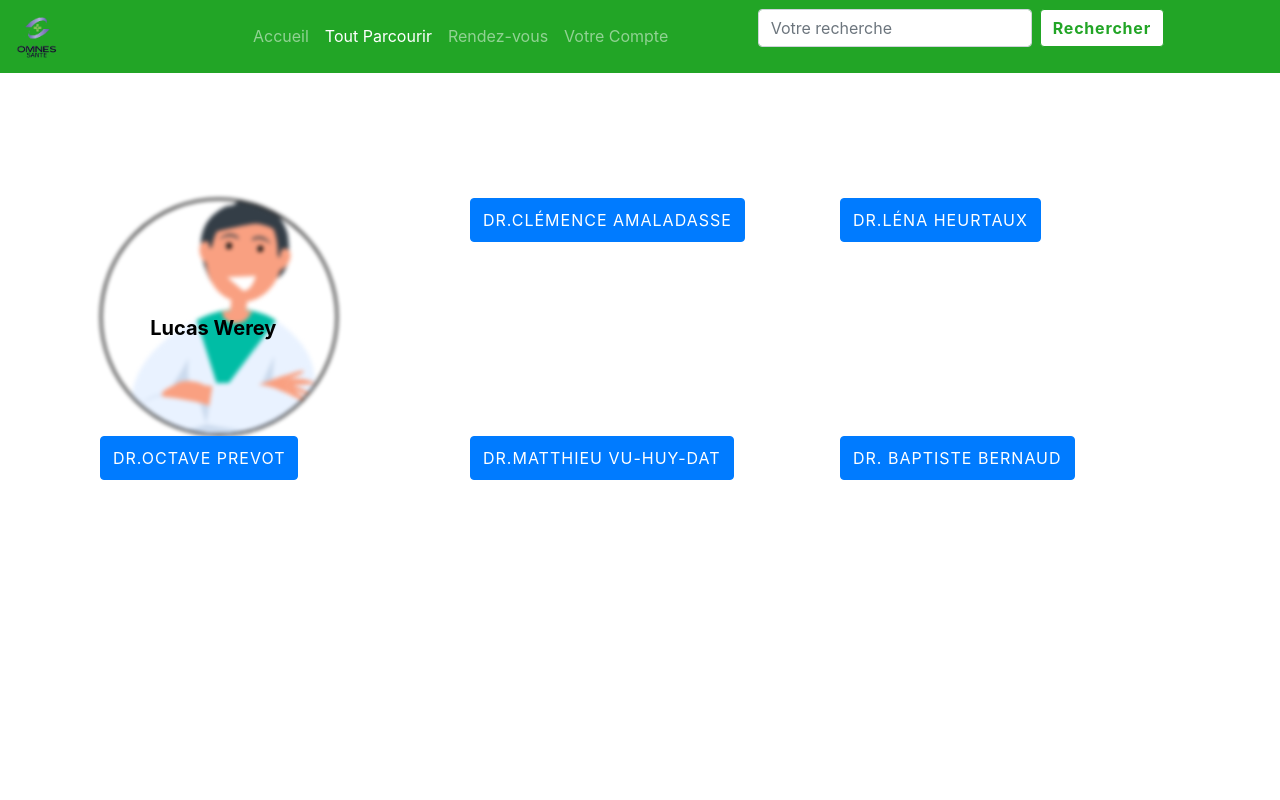
After one commit to LucasWerey/DocTo-PHP, a PHP site: page /test.php in a window 1280 px wide. The commit adds this page. Run offline with PHP 8.4, Linux system fonts and the light colour scheme.

Commit message:
commit Co-authored-by: Lena HEURTAUX <lena.heurtaux@edu.ece.fr> Co-authored-by: Lucas WEREY <lucas.werey@edu.ece.fr>

```diff
--- a/compte.php
+++ b/compte.php
@@ -42,9 +42,9 @@
             <a class="nav-link" href="verifcompte.php">Votre Compte<span class="sr-only">(current)</span></a>
           </li>
         </ul>
-        <form class="form-inline mt-2 mt-md-0">
-          <input class="form-control mr-sm-2 " type="text" placeholder="Votre recherche" aria-label="Search">
-          <button class="btn btn-outline-success my-2 my-sm-0" type="submit">Chercher</button>
+        <form action="search.php" method="GET" class="form-inline mt-2 mt-md-0" style="padding-right: 100px">
+              <input type = "text" name = "terme" class="form-control mr-sm-2" placeholder="Votre recherche" aria-label="Search">
+              <input type = "submit" name = "s" value = "Rechercher" class="btn btn-outline-success my-2 my-sm-0">
         </form>
       </div>
     </nav>
--- a/compteAdmin.php
+++ b/compteAdmin.php
@@ -42,9 +42,9 @@
               </li>
 
             </ul>
-              <form class="form-inline mt-2 mt-md-0" style="padding-right: 100px">
-              <input class="form-control mr-sm-2" type="text" placeholder="Votre recherche" aria-label="Search">
-              <button class="btn btn-outline-success my-2 my-sm-0" type="submit">Chercher</button>
+            <form action="search.php" method="GET" class="form-inline mt-2 mt-md-0" style="padding-right: 100px">
+              <input type = "text" name = "terme" class="form-control mr-sm-2" placeholder="Votre recherche" aria-label="Search">
+              <input type = "submit" name = "s" value = "Rechercher" class="btn btn-outline-success my-2 my-sm-0">
               </form>
 
             <form class="form-inline mt-2 mt-md-0" style="margin-right:-400px;">
--- a/compteMedecin.php
+++ b/compteMedecin.php
@@ -42,9 +42,9 @@
               </li>
 
             </ul>
-              <form class="form-inline mt-2 mt-md-0" style="padding-right: 100px">
-              <input class="form-control mr-sm-2" type="text" placeholder="Votre recherche" aria-label="Search">
-              <button class="btn btn-outline-success my-2 my-sm-0" type="submit">Chercher</button>
+            <form action="search.php" method="GET" class="form-inline mt-2 mt-md-0" style="padding-right: 100px">
+              <input type = "text" name = "terme" class="form-control mr-sm-2" placeholder="Votre recherche" aria-label="Search">
+              <input type = "submit" name = "s" value = "Rechercher" class="btn btn-outline-success my-2 my-sm-0">
               </form>
 
             <form class="form-inline mt-2 mt-md-0" style="margin-right:-400px;">
--- a/index.js
+++ b/index.js
@@ -35,3 +35,14 @@ $('.openBtn6').on('click',function(){
         $('#myModal6').modal({show:true});
     });
 });
+
+
+$('#exampleModal').on('show.bs.modal', function (event) {
+    var button = $(event.relatedTarget) // Button that triggered the modal
+    var recipient = button.data('whatever') // Extract info from data-* attributes
+    // If necessary, you could initiate an AJAX request here (and then do the updating in a callback).
+    // Update the modal's content. We'll use jQuery here, but you could use a data binding library or other methods instead.
+    var modal = $(this)
+    modal.find('.modal-title').text('Dr. ' + recipient)
+    modal.find('.modal-body input').val(recipient)
+  })
--- a/style.css
+++ b/style.css
@@ -413,9 +413,33 @@ h2{
     height: 800px;
     width: 800px;
   }
+.modal{
+  height: 800px;
+    width: 800px;
+}
 
+.overlay {
+  position : absolute;
+  top : 48%;
+  left : 16%;
+}
 
+.ctr {
+  position:absolute;
 
+}
+
+.overlay .btn1,.overlay.btn1:active{
+  color : black;
+  font-size:20px;
+  font-weight: bold;
+  background-color: transparent;
+  border : transparent !important;
+}
+
+.rounded-circle .a{
+  border : solid black 5px;
+}
   /* CLIENT ACCOUNT */
   .emp-profile{
     padding: 3%;
--- /dev/null
+++ b/test.php
@@ -0,0 +1,110 @@
+
+<style><?php include 'style.css'; ?></style>
+
+
+<!doctype html>
+<html lang="en">
+  <head>
+    <title>Title</title>
+    <!-- Required meta tags -->
+    <meta charset="utf-8">
+    <meta name="viewport" content="width=device-width, initial-scale=1, shrink-to-fit=no">
+
+    <!-- Bootstrap CSS -->
+    <link rel="stylesheet" href="https://stackpath.bootstrapcdn.com/bootstrap/4.3.1/css/bootstrap.min.css" integrity="sha384-ggOyR0iXCbMQv3Xipma34MD+dH/1fQ784/j6cY/iJTQUOhcWr7x9JvoRxT2MZw1T" crossorigin="anonymous">
+    <link rel="icon" href="Images/logo.png">
+</head>
+  <body>
+
+   <!-- NavBar -->
+   <header>
+    <nav class="navbar navbar-expand-md navbar-dark fixed-top bg-green">
+      <a class="navbar-brand" href="acceuil.php"><img src="Images/logo.png" width="20%"></a>
+      <button class="navbar-toggler" type="button" data-toggle="collapse" data-target="#navbarCollapse"
+        aria-controls="navbarCollapse" aria-expanded="false" aria-label="Toggle navigation">
+        <span class="navbar-toggler-icon"></span>
+      </button>
+      <div class="collapse navbar-collapse" id="navbarCollapse">
+        <ul class="navbar-nav mr-auto">
+          <li class="nav-item ">
+            <a class="nav-link" href="acceuil.php">Accueil</a>
+          </li>
+          <li class="nav-item active">
+            <a class="nav-link" href="toutParcourir.php">Tout Parcourir <span class="sr-only">(current)</span></a>
+          </li>
+          <li class="nav-item ">
+            <a class="nav-link" href="rendezvous.php">Rendez-vous </a>
+          </li>
+          <li class="nav-item ">
+            <a class="nav-link" href="verifcompte.php">Votre Compte</a>
+          </li>
+            </li>
+        </ul>
+        <form action="search.php" method="GET" class="form-inline mt-2 mt-md-0" style="padding-right: 100px">
+          <input type = "text" name = "terme" class="form-control mr-sm-2" placeholder="Votre recherche" aria-label="Search">
+          <input type = "submit" name = "s" value = "Rechercher" class="btn btn-outline-success my-2 my-sm-0">
+          </form>
+      </div>
+    </nav>
+  </header>
+
+  <div class="container marketing"  style="padding-top:150px;">
+  <div class="col">
+      <div class="col-lg-offset-2 col-lg-15 ">
+          <div class="row boxr">
+    <div class="col-lg-4">
+     <img src="Images/Docteur H.svg" width="70%" class="rounded-circle" style=" border : solid black 2px; filter: blur(2px);" />
+<div class="overlay ctr">
+     <button type="button" class="btn1 btn-default1" data-toggle="modal" data-target="#exampleModal" data-whatever="Lucas Werey">Lucas Werey
+</div>
+    </button>
+</div><div class="col-lg-4">
+<button type="button" class="btn btn-primary" data-toggle="modal" data-target="#exampleModal" data-whatever="Clémence Amaladasse">Dr.Clémence Amaladasse</button>
+</div><div class="col-lg-4">
+<button type="button" class="btn btn-primary" data-toggle="modal" data-target="#exampleModal" data-whatever="Léna Heurtaux">Dr.Léna Heurtaux</button>
+</div><div class="col-lg-4">
+<button type="button" class="btn btn-primary" data-toggle="modal" data-target="#exampleModal" data-whatever="Octave Prevot">Dr.Octave Prevot</button>
+</div><div class="col-lg-4">
+<button type="button" class="btn btn-primary" data-toggle="modal" data-target="#exampleModal" data-whatever="Matthieu Vu-Huy-Dat">Dr.Matthieu Vu-Huy-Dat</button>
+</div><div class="col-lg-4">
+<button type="button" class="btn btn-primary" data-toggle="modal" data-target="#exampleModal" data-whatever="Baptiste Bernaud">Dr. Baptiste Bernaud</button>
+</div>
+</div>
+
+<div class="modal fade" id="exampleModal" tabindex="-1" role="dialog" aria-labelledby="exampleModalLabel" aria-hidden="true">
+  <div class="modal-dialog" role="document">
+    <div class="modal-content">
+      <div class="modal-header">
+        <h5 class="modal-title" id="exampleModalLabel"></h5>
+        <button type="button" class="close" data-dismiss="modal" aria-label="Close">
+          <span aria-hidden="true">&times;</span>
+        </button>
+      </div>
+      <div class="modal-body">
+        <form>
+
+        </form>
+      </div>
+
+      <div class="modal-footer">
+            <button type="button" class="btn btn-secondary" data-dismiss="modal" onclick="window.location.href = 'rendezvous.php';">Prendre un RDV</button>
+            <button type="button" class="btn btn-secondary" data-dismiss="modal">Communiquer avec le médecin</button>
+            <button type="button" class="btn btn-secondary" data-dismiss="modal">Voir son CV</button>
+            <button type="button" class="btn btn-secondary" data-dismiss="modal">Fermer</button>
+
+        </div>
+
+    </div>
+  </div>
+</div>
+</div>
+
+
+    <!-- Optional JavaScript -->
+    <!-- jQuery first, then Popper.js, then Bootstrap JS -->
+    <script src="https://code.jquery.com/jquery-3.3.1.slim.min.js" integrity="sha384-q8i/X+965DzO0rT7abK41JStQIAqVgRVzpbzo5smXKp4YfRvH+8abtTE1Pi6jizo" crossorigin="anonymous"></script>
+    <script src="https://cdnjs.cloudflare.com/ajax/libs/popper.js/1.14.7/umd/popper.min.js" integrity="sha384-UO2eT0CpHqdSJQ6hJty5KVphtPhzWj9WO1clHTMGa3JDZwrnQq4sF86dIHNDz0W1" crossorigin="anonymous"></script>
+    <script src="https://stackpath.bootstrapcdn.com/bootstrap/4.3.1/js/bootstrap.min.js" integrity="sha384-JjSmVgyd0p3pXB1rRibZUAYoIIy6OrQ6VrjIEaFf/nJGzIxFDsf4x0xIM+B07jRM" crossorigin="anonymous"></script>
+    <script src="index.js"></script>
+</body>
+</html>
```
Also changed, not shown: acceuil.php (+4 -4 lines), compteClient.php (+43 -21 lines), header.html (+4 -4 lines), mdp.php (+4 -4 lines), medgenerale.html (+4 -4 lines), rendezvous.php (+5 -4 lines), search.php (added, +55 -0 lines).
